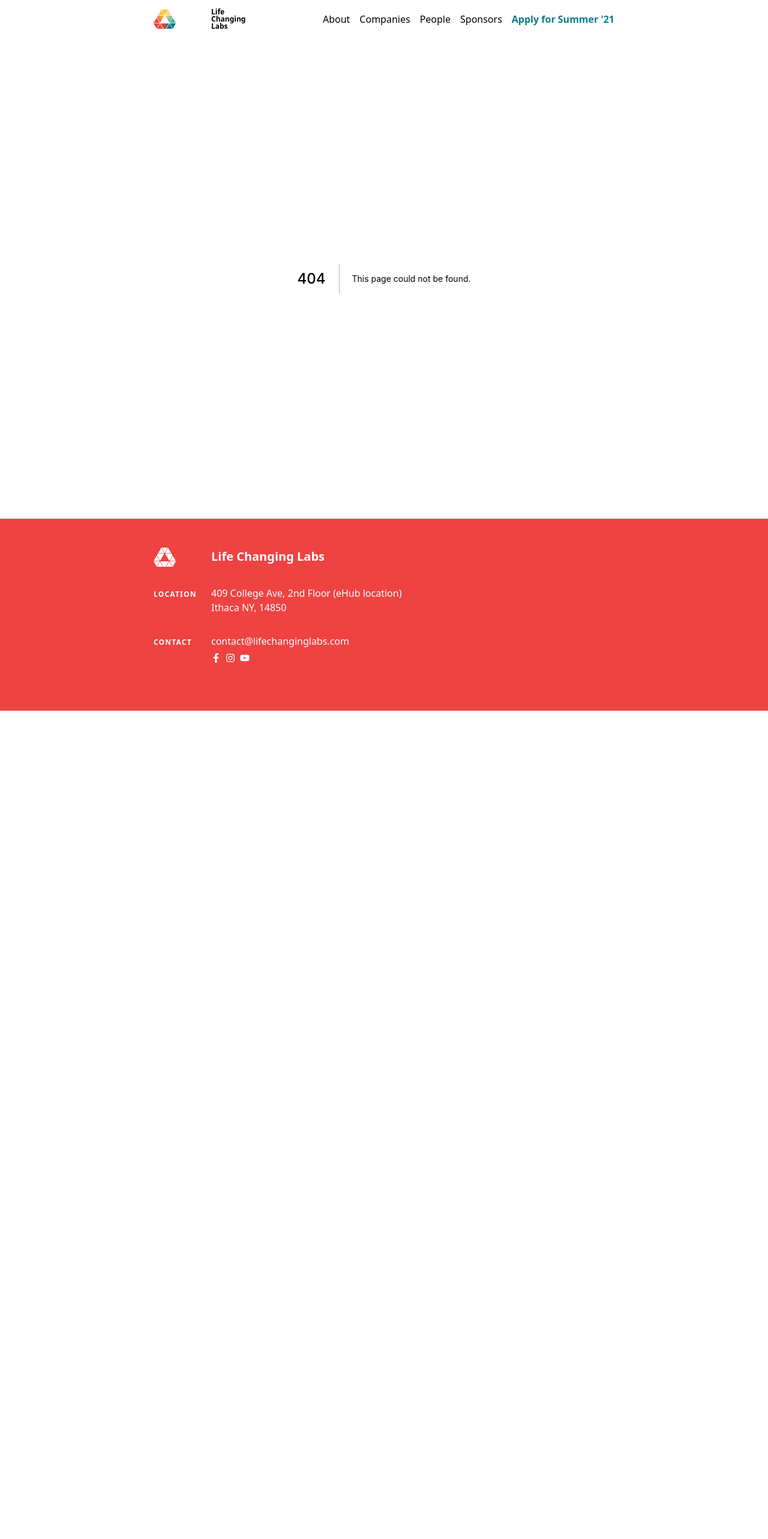
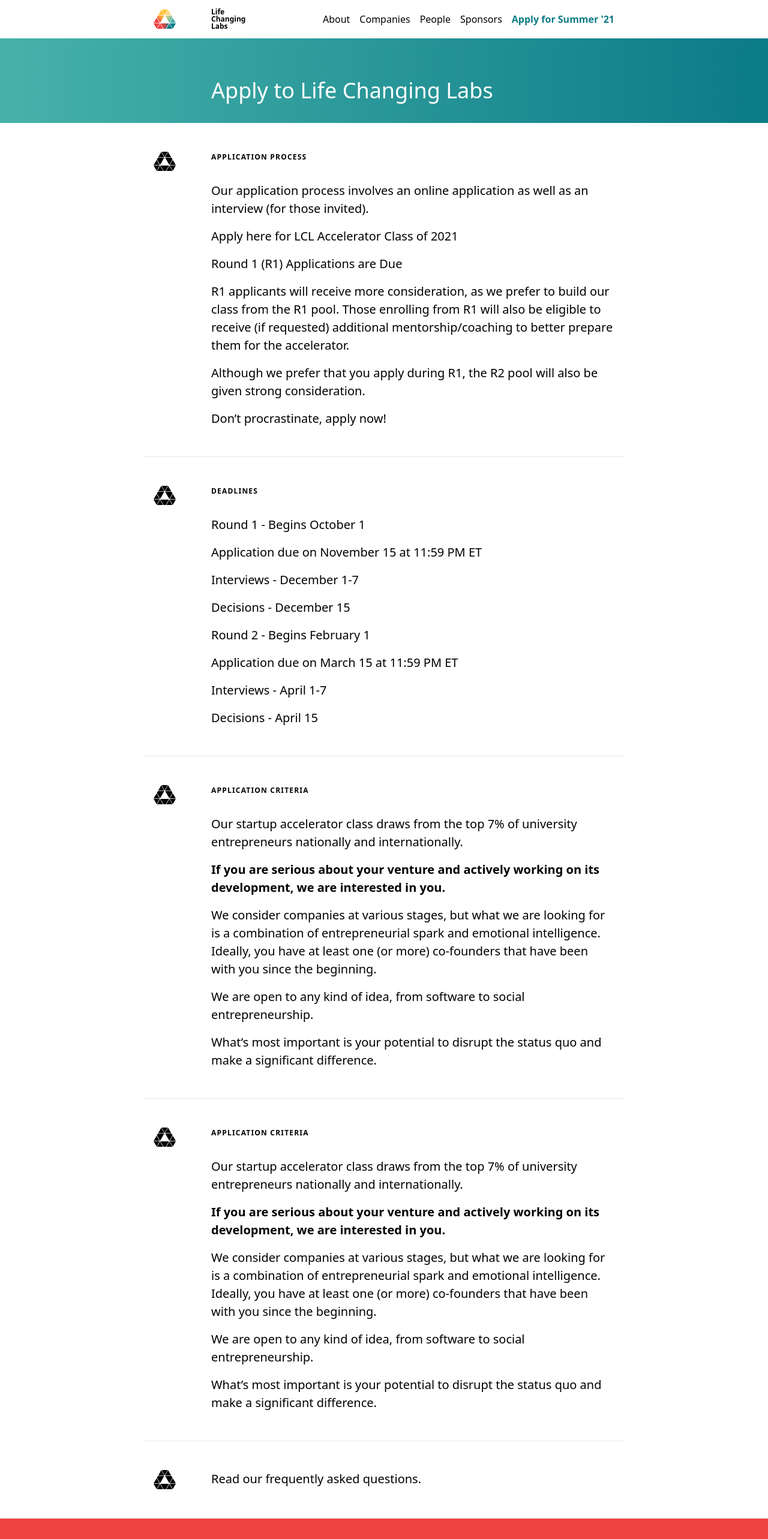
Before and after one commit to wwsalmon/lcl-website, a Next.js app: page /apply in a window 1280 px wide. Before the commit this address had no page. Shown: the top 2566 px of the page at 60% size. Before the commit the page ends 1185 px from the top, so only its background shows below. Built offline with nearby package versions, Linux system fonts and the light colour scheme.

Commit message:
add apply page

```diff
--- /dev/null
+++ b/pages/apply.tsx
@@ -0,0 +1,61 @@
+import TwoCol from "../components/twocol";
+import Link from "next/link";
+
+export default function Apply(){
+    return (
+        <>
+            <div className="w-full lcl-grad-1-sideways pt-16 pb-8">
+                <TwoCol label="">
+                    <h1 className="font-light text-4xl leading-tight">Apply to Life Changing Labs</h1>
+                </TwoCol>
+            </div>
+            <TwoCol label="logo" dark={true} className="py-12">
+                <h2 className="lcl-bold-uppercase mb-8">Application process</h2>
+                <div className="content">
+                    <p>Our application process involves an online application as well as an interview (for those invited). </p>
+                    <p><a href="https://lcl.startuptree.co/event/s/UcppDcwHdDHtuTiqNtd7vb/LCL-Accelerator-2021">Apply here for LCL Accelerator Class of 2021</a></p>
+                    <h3>Round 1 (R1) Applications are Due </h3>
+                    <p>R1 applicants will receive more consideration, as we prefer to build our class from the R1 pool. Those enrolling from R1 will also be eligible to receive (if requested) additional mentorship/coaching to better prepare them for the accelerator. </p>
+                    <p>Although we prefer that you apply during R1, the R2 pool will also be given strong consideration. </p>
+                    <p>Don’t procrastinate, <a href="https://lcl.startuptree.co/event/s/UcppDcwHdDHtuTiqNtd7vb/LCL-Accelerator-2021">apply now!</a></p>
+                </div>
+            </TwoCol>
+            <TwoCol label="logo" dark={true} className="py-12 border-t">
+                <h2 className="lcl-bold-uppercase mb-8">Deadlines</h2>
+                <div className="content">
+                    <h3>Round 1 - Begins October 1</h3>
+                    <p>Application due on November 15 at 11:59 PM ET</p>
+                    <p>Interviews - December 1-7</p>
+                    <p>Decisions - December 15</p>
+                    <h3>Round 2 - Begins February 1</h3>
+                    <p>Application due on March 15 at 11:59 PM ET</p>
+                    <p>Interviews - April 1-7</p>
+                    <p>Decisions - April 15</p>
+                </div>
+            </TwoCol>
+            <TwoCol label="logo" dark={true} className="py-12 border-t">
+                <h2 className="lcl-bold-uppercase mb-8">Application Criteria</h2>
+                <div className="content">
+                    <p>Our startup accelerator class draws from the top 7% of university entrepreneurs nationally and internationally. </p>
+                    <p className="font-bold">If you are serious about your venture and actively working on its development, we are interested in you. </p>
+                    <p>We consider companies at various stages, but what we are looking for is a combination of entrepreneurial spark and emotional intelligence. Ideally, you have at least one (or more) co-founders that have been with you since the beginning. </p>
+                    <p>We are open to any kind of idea, from software to social entrepreneurship.</p>
+                    <p>What’s most important is your potential to disrupt the status quo and make a significant difference. </p>
+                </div>
+            </TwoCol>
+            <TwoCol label="logo" dark={true} className="py-12 border-t">
+                <h2 className="lcl-bold-uppercase mb-8">Application Criteria</h2>
+                <div className="content">
+                    <p>Our startup accelerator class draws from the top 7% of university entrepreneurs nationally and internationally. </p>
+                    <p className="font-bold">If you are serious about your venture and actively working on its development, we are interested in you. </p>
+                    <p>We consider companies at various stages, but what we are looking for is a combination of entrepreneurial spark and emotional intelligence. Ideally, you have at least one (or more) co-founders that have been with you since the beginning. </p>
+                    <p>We are open to any kind of idea, from software to social entrepreneurship.</p>
+                    <p>What’s most important is your potential to disrupt the status quo and make a significant difference. </p>
+                </div>
+            </TwoCol>
+            <TwoCol label="logo" dark={true} className="py-12 border-t">
+                <p className="content">Read our <Link href="/#faqs"><a>frequently asked questions.</a></Link></p>
+            </TwoCol>
+        </>
+    )
+}
--- a/styles/globals.css
+++ b/styles/globals.css
@@ -14,6 +14,15 @@
 
 b {
     @apply font-bold;
+}
+
+.content {
+    font-size: 1.25rem;
+}
+
+.content > p:not(:last-child) {
+    margin-top: 1rem;
+    margin-bottom: 1rem;
 }
 
 .opacity-25, .opacity-50, .opacity-75, .opacity-100 {
```
